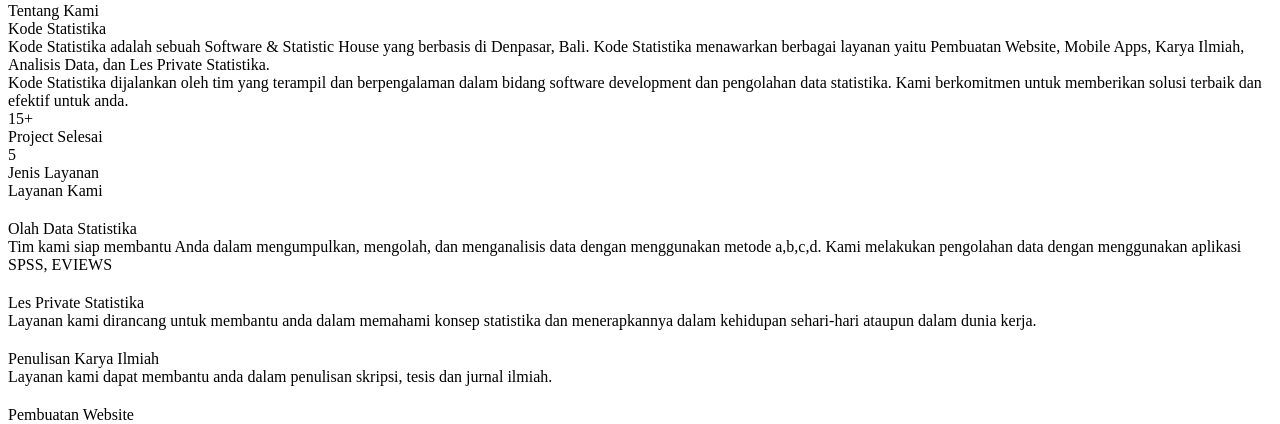
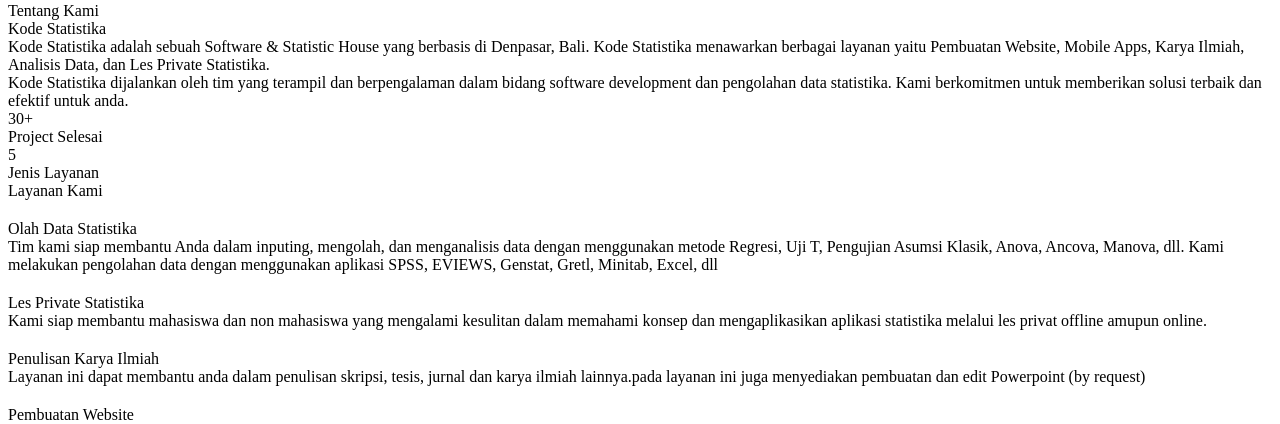
Before and after one commit to suastikaadinata/kodestatistika, a SvelteKit app: page / in a window 1280 px wide. Shown: the part 1682-2106 px from the top of the page. Built offline with nearby package versions, Linux system fonts and the light colour scheme; some icons are missing.

Commit message:
update description

```diff
--- a/src/lib/locales/id/index.json
+++ b/src/lib/locales/id/index.json
@@ -29,17 +29,17 @@
         "menu":[
             {
                 "title": "Olah Data Statistika",
-                "desc": "Tim kami siap membantu Anda dalam mengumpulkan, mengolah, dan menganalisis data dengan menggunakan metode a,b,c,d. Kami melakukan pengolahan data dengan menggunakan aplikasi SPSS, EVIEWS",
+                "desc": "Tim kami siap membantu Anda dalam inputing, mengolah, dan menganalisis data dengan menggunakan metode Regresi, Uji T, Pengujian Asumsi Klasik, Anova, Ancova, Manova, dll. Kami melakukan pengolahan data dengan menggunakan aplikasi SPSS, EVIEWS, Genstat, Gretl, Minitab, Excel, dll",
                 "icon": "mdi:graph-box-plus-outline"
             },
             {
                 "title": "Les Private Statistika",
-                "desc": "Layanan kami dirancang untuk membantu anda dalam memahami konsep statistika dan menerapkannya dalam kehidupan sehari-hari ataupun dalam dunia kerja.",
+                "desc": "Kami siap membantu mahasiswa dan non mahasiswa yang mengalami kesulitan dalam memahami konsep dan mengaplikasikan aplikasi statistika melalui les privat offline amupun online.",
                 "icon": "material-symbols:menu-book-outline"
             },
             {
                 "title": "Penulisan Karya Ilmiah",
-                "desc": "Layanan kami dapat membantu anda dalam penulisan skripsi, tesis dan jurnal ilmiah.",
+                "desc": "Layanan ini dapat membantu anda dalam penulisan skripsi, tesis, jurnal dan karya ilmiah lainnya.pada layanan ini juga menyediakan pembuatan dan edit Powerpoint (by request)",
                 "icon": "ph:pen-bold"
             },
             {
--- a/src/routes/+page.svelte
+++ b/src/routes/+page.svelte
@@ -39,7 +39,7 @@
 
 <div class="relative ">
   <Navbar />
-  <div id="home" class="w-full py-10 flex flex-col xl:flex-row justify-center">
+  <div id="home" class="w-full flex flex-col xl:flex-row justify-center">
     <div class="flex-1 self-center p-10">
       <div class="flex-1 p-10 self-center xl:hidden">
         <img src={mainIllust} alt={"Main Illustration"} />
@@ -89,7 +89,7 @@
         <div class="flex mt-4">
           <div class="p-5 mr-4">
             <div class="text-center text-3xl font-bold text-greenSoftDark">
-              15+
+              30+
             </div>
             <div class="mt-2 text-xl font-semibold text-blueDeepDark">
               Project Selesai
```
